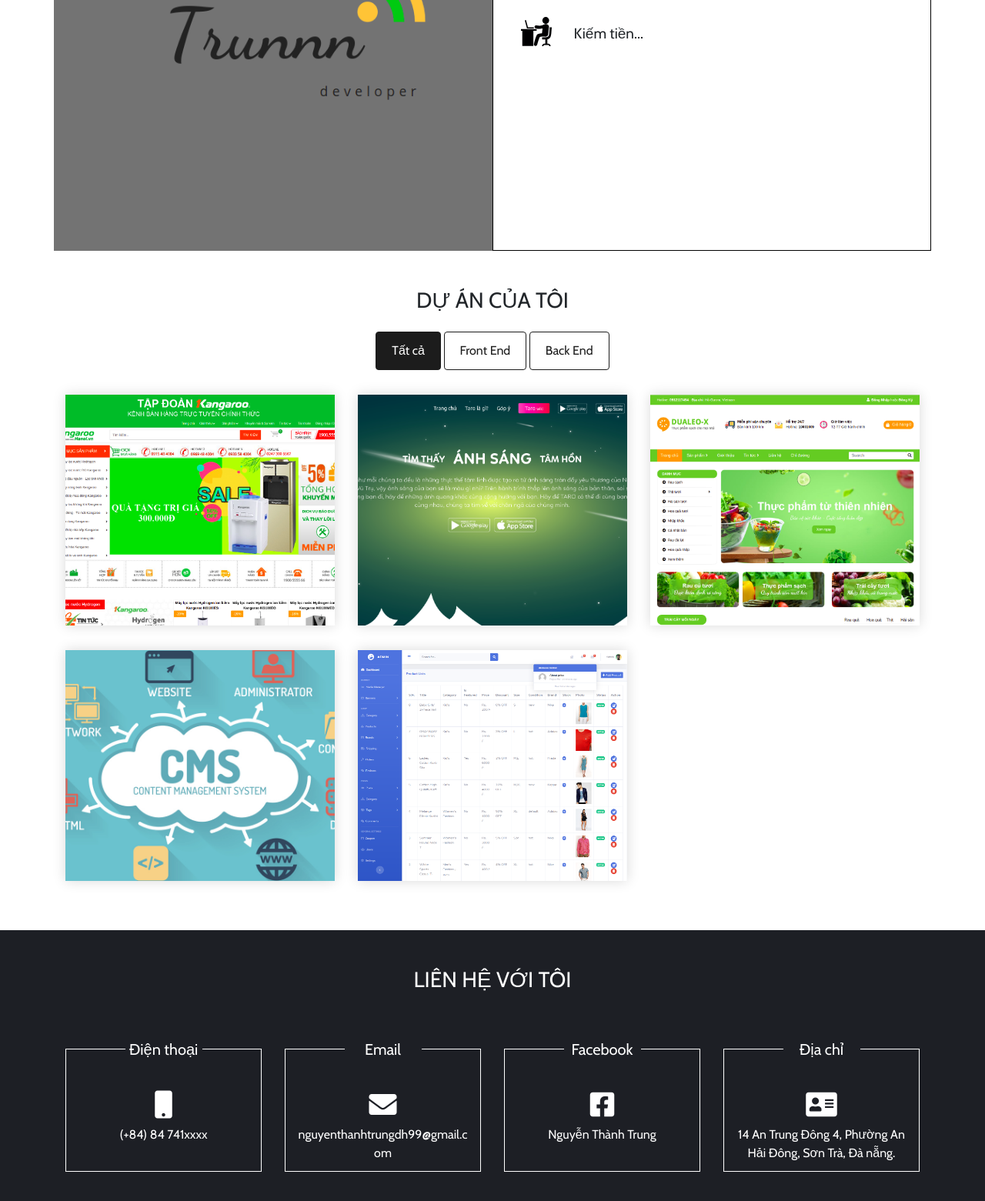
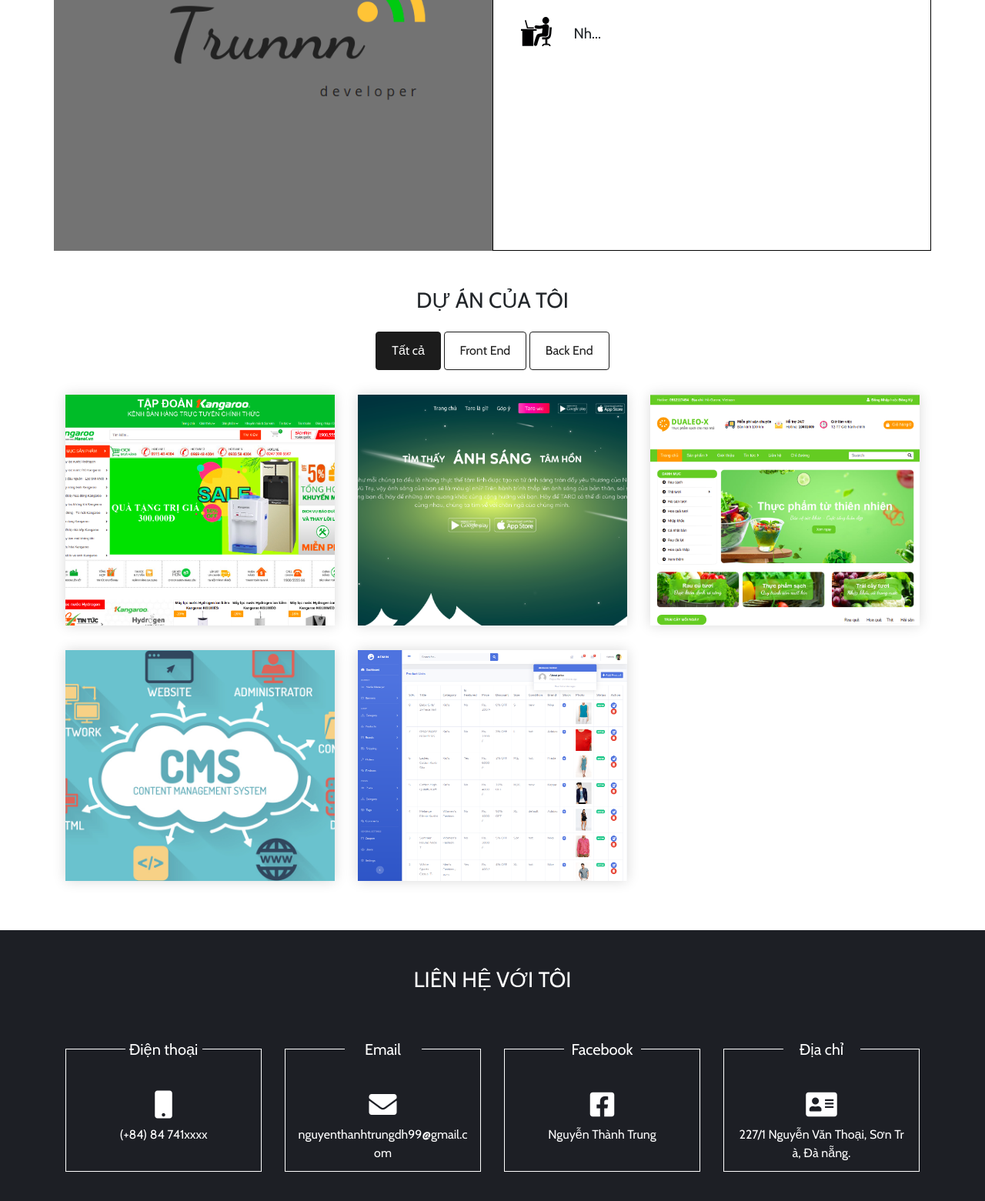
Before and after one commit to Trunnn/profile, a plain HTML site: page index.html in a window 1280 px wide. Shown: the part 3801-5362 px from the top of the page at 77% size. Drawn offline with nearby package versions, Linux system fonts and the light colour scheme; some packages are replaced by stand-ins of ours; a script that the page names is missing.

Commit message:
update address

```diff
--- a/index.html
+++ b/index.html
@@ -309,7 +309,7 @@
                         </div>
                         <div class="award_item my-4">
                             <img src="images/working.svg" class="award-img" alt="award">
-                            <span class="award-text">Kiếm tiền...</span>
+                            <span class="award-text">Nh...</span>
                         </div>
                     </div>
                 </div>
@@ -449,7 +449,7 @@
                                 <i class="fa fa-address-card"></i>
                             </div>
                             <div class="contact_info">
-                                14 An Trung Đông 4, Phường An Hải Đông, Sơn Trà, Đà nẵng.
+                                227/1 Nguyễn Văn Thoại, Sơn Trà, Đà nẵng.
                             </div>
                         </div>
                     </div>
```
